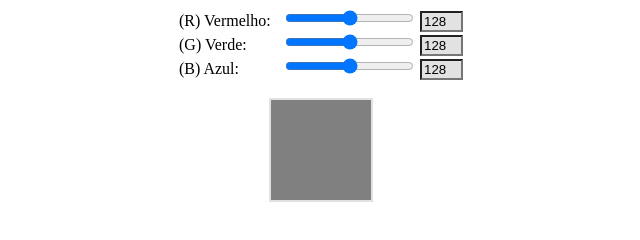
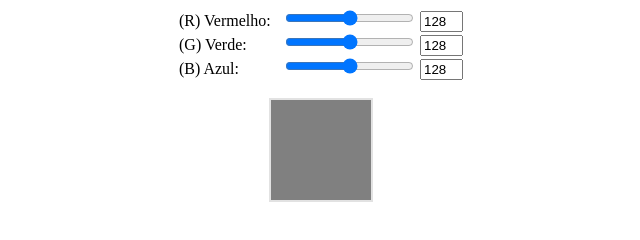
Before and after one commit to CandyDaniele/escalaRGB, a plain HTML site: page index.html in a window 1280 px wide. Shown: the whole page, without its empty margins (319-959 px from the left). Drawn offline with Linux system fonts and the light colour scheme.

Commit message:
rafatorando

```diff
--- a/css/style.css
+++ b/css/style.css
@@ -7,7 +7,6 @@
 }
 
 .disable {
-  background-color: rgb(226, 226, 226);
   width: 35px;
 }
 
--- a/index.html
+++ b/index.html
@@ -11,24 +11,22 @@
 <body>
   <div class="container">
     <div>
-      <div>
       <label for="red">(R) Vermelho: </label>
       <input type="range" name="red" id="red" min="0" max="255">
-        <input type="text" readonly id="inputRed" class="disable">
+      <input type="text" readonly disable id="inputRed" class="disable">
       <br>
       <label for="green">(G) Verde: </label>
       <input type="range" name="green" id="green" min="0" max="255">
-        <input type="text" readonly id="inputGreen" class="disable">
+      <input type="text" readonly disable id="inputGreen" class="disable">
       <br>
       <label for="blue">(B) Azul: </label>
       <input type="range" name="blue" id="blue" min="0" max="255">
-        <input type="text" readonly id="inputBlue" class="disable">
-      </div>
+      <input type="text" readonly disable id="inputBlue" class="disable">
     </div>
     <br>
     <div id="resultBck"></div>
   </div>
-  <script src="./js/script.js"></script>
+  <script defer src="./js/script.js"></script>
 </body>
 
 </html>
--- a/js/script.js
+++ b/js/script.js
@@ -1,14 +1,12 @@
-window.addEventListener("load", start);
+const inputRed = document.getElementById("inputRed");
+const inputGreen = document.getElementById("inputGreen");
+const inputBlue = document.getElementById("inputBlue");
+const red = document.getElementById("red");
+const green = document.getElementById("green");
+const blue = document.getElementById("blue");
+const resultBck = document.getElementById("resultBck");
 
-function start(){
-  var inputRed = document.getElementById("inputRed");
-  var inputGreen = document.getElementById("inputGreen");
-  var inputBlue = document.getElementById("inputBlue");
-  var red = document.getElementById("red");
-  var green = document.getElementById("green");
-  var blue = document.getElementById("blue");
-  var resultBck = document.getElementById("resultBck");
-
+window.addEventListener("load", () => {
   setColor();
   inputRed.value = red.value;
   inputBlue.value = blue.value;
@@ -17,7 +15,6 @@ function start(){
   red.addEventListener("input", showValueRed);
   green.addEventListener("input", showValueGreen);
   blue.addEventListener("input", showValueBlue);
-}
 
   function showValueRed(evt) {
     inputRed.value = evt.target.value;
@@ -35,3 +32,4 @@ function showValueBlue(evt) {
   function setColor() {
     resultBck.style.backgroundColor = `rgb(${red.value},${green.value},${blue.value})`;
   }
+});
```
Lines whose indentation alone changed are shown as unchanged.
